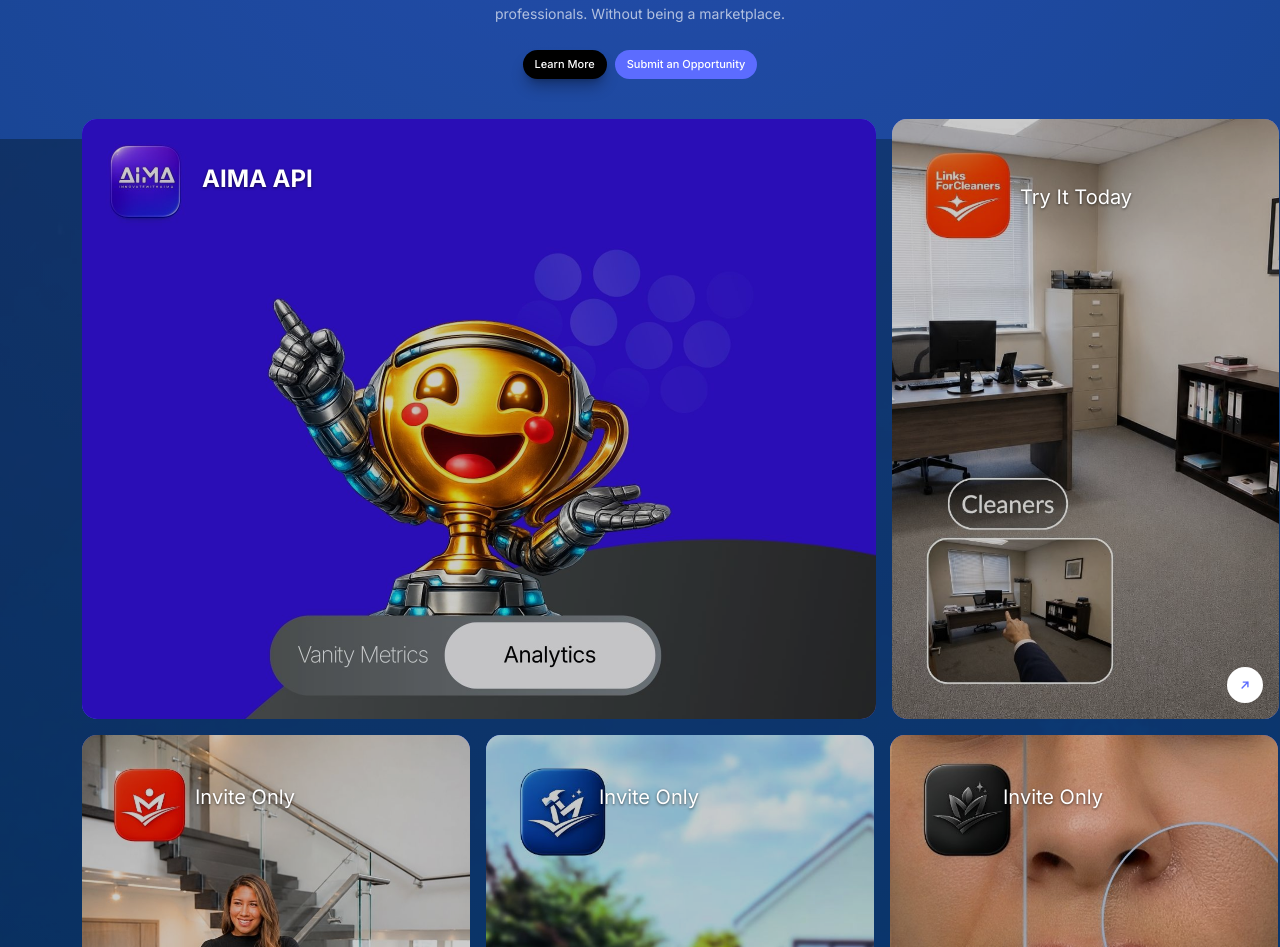
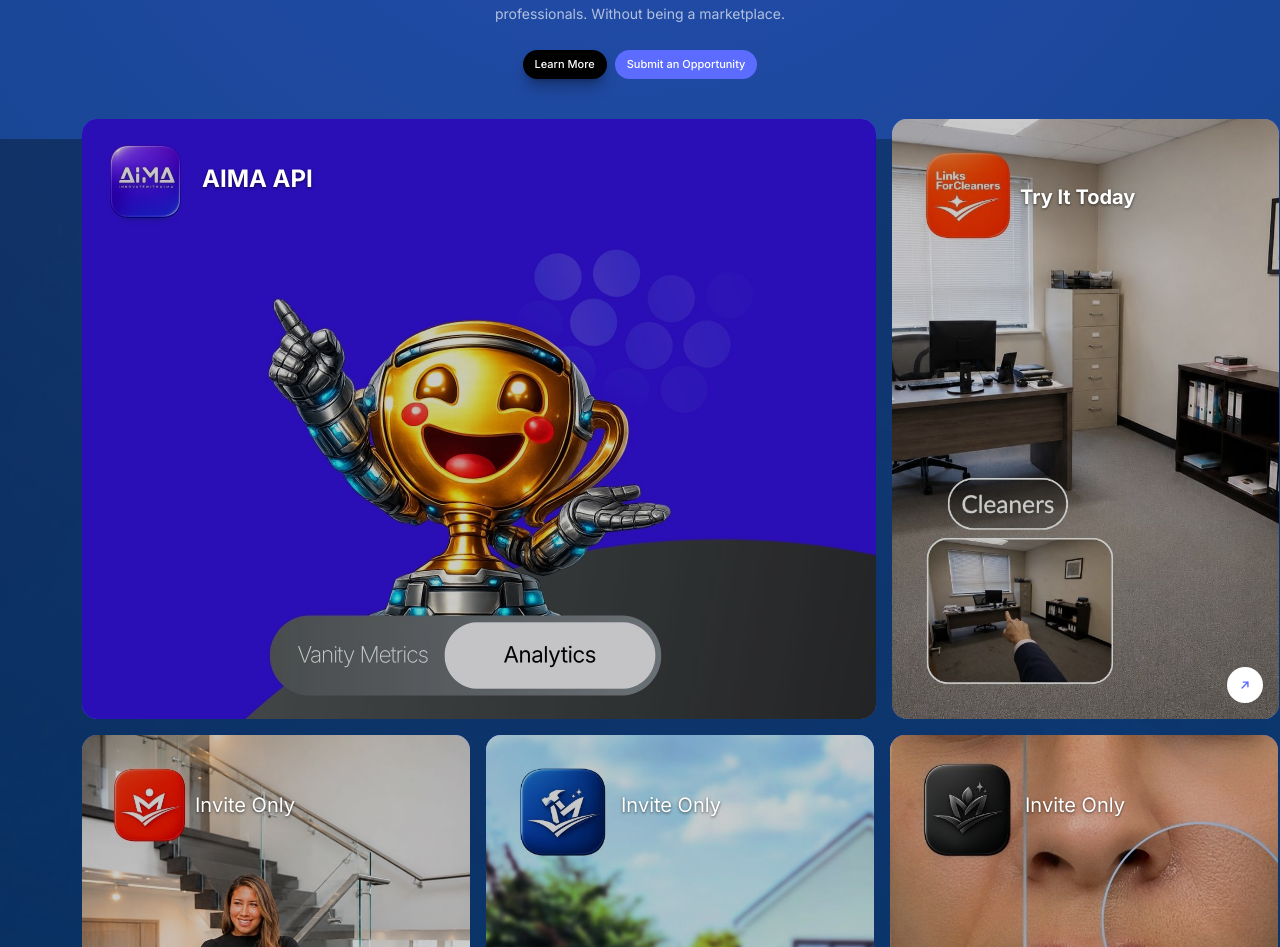
Before and after one commit to 1nn4a/iwa, a React (Vite) app: page / in a window 1280 px wide. Shown: the part 345-1292 px from the top of the page. Built offline with nearby package versions, Linux system fonts and the light colour scheme.

Commit message:
redirect done pt3

```diff
--- a/src/pages/HomePage.tsx
+++ b/src/pages/HomePage.tsx
@@ -28,7 +28,7 @@ const linkCards = [
   {
     key: 'cleaners',
     title: 'Try It Today',
-    subtext: 'Grow your entire cleaning business online',
+    subtext: 'Grow your entire cleaning business online with LinksForCleaners',
     href: 'https://forcleaners.co.uk',
     mobileImg: linksCleanersMobile,
     desktopImg: linksCleanersMobile,
@@ -240,7 +240,7 @@ export default function HomePage() {
                 <div className="absolute inset-0 bg-black/20 pointer-events-none" />
                 {linkCards[1].title && (
                   <div className="absolute top-0 left-0 right-0 h-2/3 flex items-start pointer-events-none">
-                    <h3 className="pl-[128px] pt-16 text-left text-xl font-semi font-['Inter'] text-white [text-shadow:0_1px_3px_rgba(0,0,0,0.6)]">
+                    <h3 className="pl-[128px] pt-16 text-left text-xl font-black font-['Inter'] text-white [text-shadow:0_1px_3px_rgba(0,0,0,0.6)]">
                       {linkCards[1].title}
                     </h3>
                   </div>
@@ -272,7 +272,7 @@ export default function HomePage() {
                <div className="absolute inset-0 bg-black/20 pointer-events-none" />
                 {linkCards[3].title && (
                   <div className="absolute top-0 left-0 right-0 h-2/3 flex items-start pointer-events-none">
-                    <h3 className="pl-[113px] pt-12 text-left text-xl font-semi font-['Inter'] text-white [text-shadow:0_1px_3px_rgba(0,0,0,0.6)]">
+                    <h3 className="pl-[113px] pt-14 text-left text-xl font-semi font-['Inter'] text-white [text-shadow:0_1px_3px_rgba(0,0,0,0.6)]">
                       {linkCards[3].title}
                     </h3>
                   </div>
@@ -302,7 +302,7 @@ export default function HomePage() {
              <div className="absolute inset-0 bg-black/20 pointer-events-none" />
                 {linkCards[2].title && (
                   <div className="absolute top-0 left-0 right-0 h-2/3 flex items-start pointer-events-none">
-                    <h3 className="pl-[113px] pt-12 text-left text-xl font-semi font-['Inter'] text-white [text-shadow:0_1px_3px_rgba(0,0,0,0.6)]">
+                    <h3 className="pl-[135px] pt-14 text-left text-xl font-semi font-['Inter'] text-white [text-shadow:0_1px_3px_rgba(0,0,0,0.6)]">
                       {linkCards[2].title}
                     </h3>
                   </div>
@@ -332,7 +332,7 @@ export default function HomePage() {
                 <div className="absolute inset-0 bg-black/20 pointer-events-none" />
                 {linkCards[4].title && (
                   <div className="absolute top-0 left-0 right-0 h-2/3 flex items-start pointer-events-none">
-                    <h3 className="pl-[113px] pt-12 text-left text-xl font-semi font-['Inter'] text-white [text-shadow:0_1px_3px_rgba(0,0,0,0.6)]">
+                    <h3 className="pl-[135px] pt-14 text-left text-xl font-semi font-['Inter'] text-white [text-shadow:0_1px_3px_rgba(0,0,0,0.6)]">
                       {linkCards[4].title}
                     </h3>
                   </div>
```
